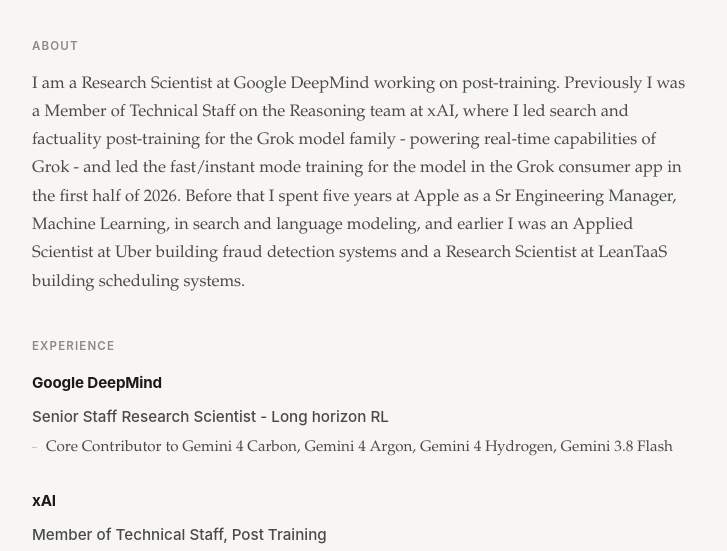
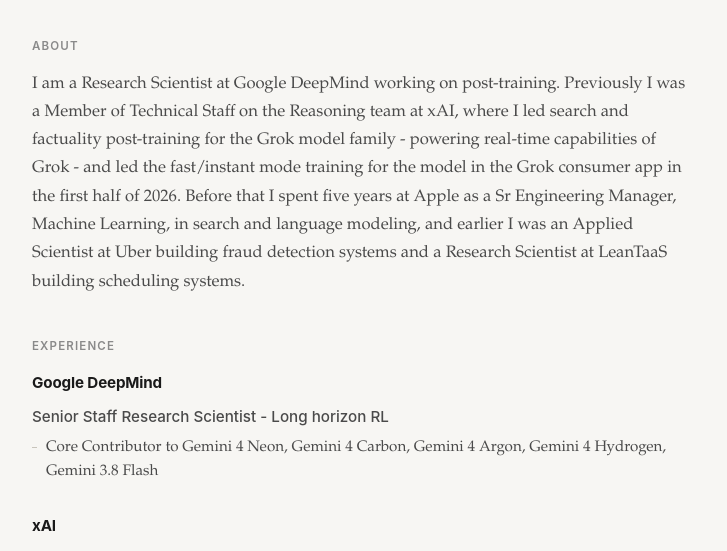
Before and after one commit to pttzty/pttzty.github.io, a plain HTML site: page index.html in a window 1280 px wide. Shown: the part 208-759 px from the top of the page, without its empty margins (276-1003 px from the left). Drawn offline with Linux system fonts and the light colour scheme.

Commit message:
Add Gemini 4 Neon

```diff
--- a/index.html
+++ b/index.html
@@ -324,7 +324,7 @@
                 <ul>
                     <li>
                         <ul>
-                            <li>Core Contributor to Gemini 4 Carbon, Gemini 4 Argon, Gemini 4 Hydrogen, Gemini 3.8 Flash</li>
+                            <li>Core Contributor to Gemini 4 Neon, Gemini 4 Carbon, Gemini 4 Argon, Gemini 4 Hydrogen, Gemini 3.8 Flash</li>
                         </ul>
                     </li>
                 </ul>
```
